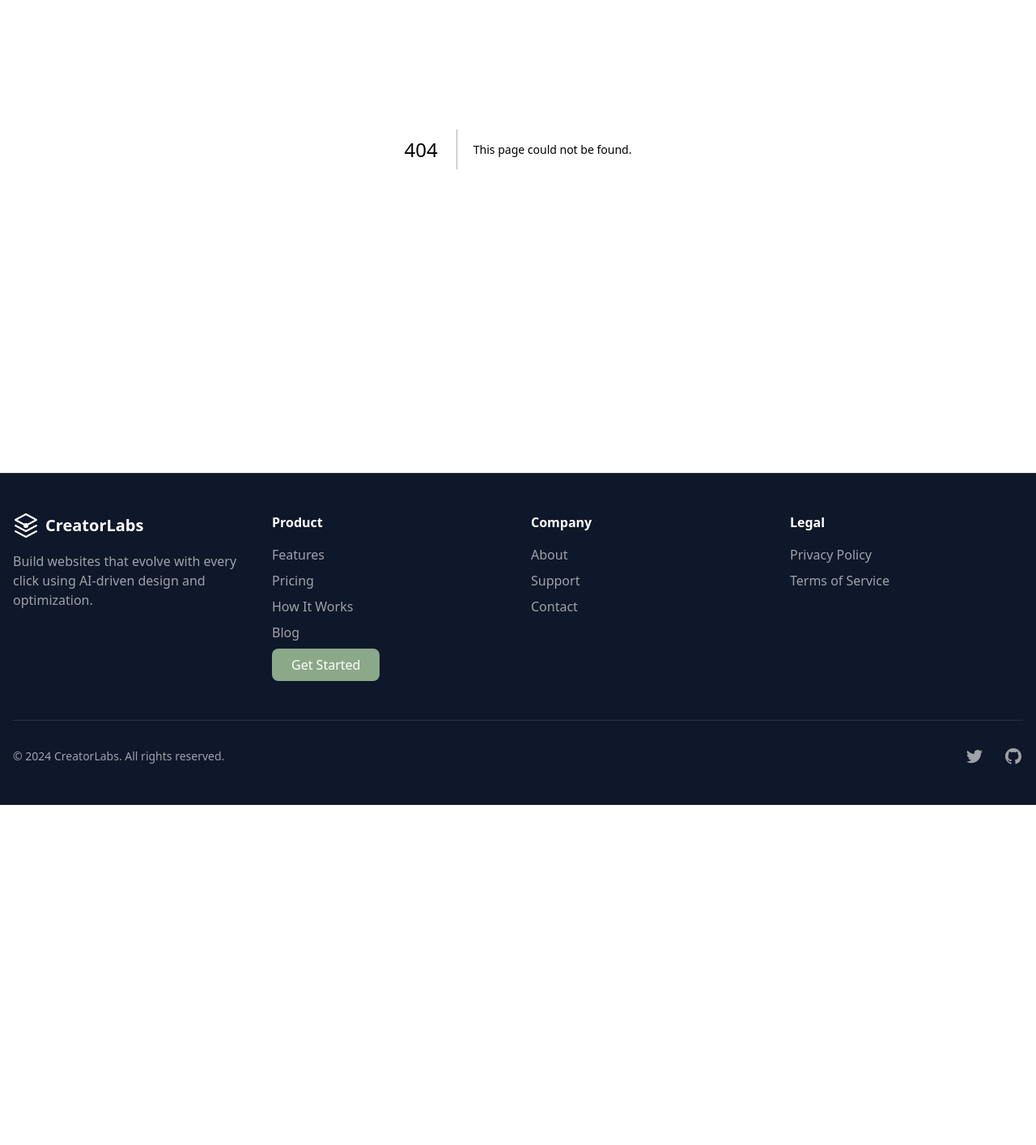
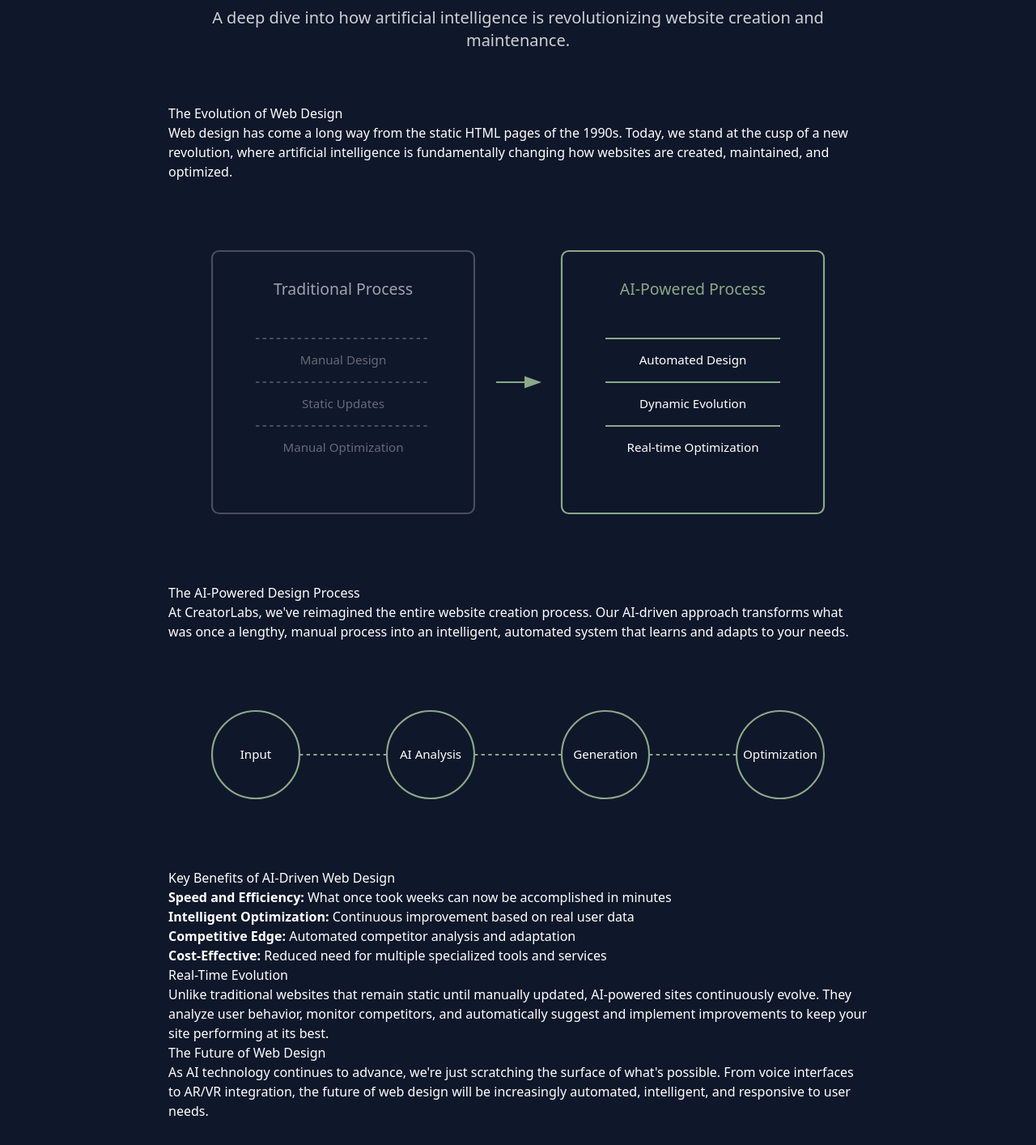
Before and after one commit to verma6uc/creatolabs, a Next.js app: page /blog/ai-transforming-web-design in a window 1280 px wide. Before the commit this address had no page. Shown: the part 280-1694 px from the top of the page at 81% size. Before the commit the page ends 1274 px from the top, so only its background shows below. Built offline with nearby package versions, Linux system fonts and the light colour scheme.

Commit message:
Add first blog post: How AI is Transforming Web Design. Include interactive SVG illustrations comparing traditional vs AI-powered design processes

```diff
--- /dev/null
+++ b/src/app/blog/ai-transforming-web-design/page.tsx
@@ -0,0 +1,143 @@
+'use client';
+
+import Image from 'next/image';
+
+const ComparisonSVG = () => (
+  <svg className="w-full h-auto my-8" viewBox="0 0 800 400" fill="none" xmlns="http://www.w3.org/2000/svg">
+    {/* Traditional Web Design Process */}
+    <g className="opacity-60">
+      <rect x="50" y="50" width="300" height="300" rx="8" className="stroke-white/40" strokeWidth="2" />
+      <text x="200" y="100" className="fill-white text-lg font-medium" textAnchor="middle">Traditional Process</text>
+      <path d="M100 150 L300 150" className="stroke-white/40" strokeWidth="2" strokeDasharray="4 4" />
+      <text x="200" y="180" className="fill-white/60 text-sm" textAnchor="middle">Manual Design</text>
+      <path d="M100 200 L300 200" className="stroke-white/40" strokeWidth="2" strokeDasharray="4 4" />
+      <text x="200" y="230" className="fill-white/60 text-sm" textAnchor="middle">Static Updates</text>
+      <path d="M100 250 L300 250" className="stroke-white/40" strokeWidth="2" strokeDasharray="4 4" />
+      <text x="200" y="280" className="fill-white/60 text-sm" textAnchor="middle">Manual Optimization</text>
+    </g>
+
+    {/* AI-Powered Process */}
+    <g className="opacity-100">
+      <rect x="450" y="50" width="300" height="300" rx="8" className="stroke-sage-green" strokeWidth="2" />
+      <text x="600" y="100" className="fill-sage-green text-lg font-medium" textAnchor="middle">AI-Powered Process</text>
+      <path d="M500 150 L700 150" className="stroke-sage-green" strokeWidth="2" />
+      <text x="600" y="180" className="fill-white text-sm" textAnchor="middle">Automated Design</text>
+      <path d="M500 200 L700 200" className="stroke-sage-green" strokeWidth="2" />
+      <text x="600" y="230" className="fill-white text-sm" textAnchor="middle">Dynamic Evolution</text>
+      <path d="M500 250 L700 250" className="stroke-sage-green" strokeWidth="2" />
+      <text x="600" y="280" className="fill-white text-sm" textAnchor="middle">Real-time Optimization</text>
+    </g>
+
+    {/* Connecting Arrow */}
+    <path d="M375 200 L425 200" className="stroke-sage-green" strokeWidth="2" markerEnd="url(#arrowhead)" />
+    <defs>
+      <marker id="arrowhead" markerWidth="10" markerHeight="7" refX="9" refY="3.5" orient="auto">
+        <polygon points="0 0, 10 3.5, 0 7" className="fill-sage-green" />
+      </marker>
+    </defs>
+  </svg>
+);
+
+const AIProcessSVG = () => (
+  <svg className="w-full h-auto my-8" viewBox="0 0 800 200" fill="none" xmlns="http://www.w3.org/2000/svg">
+    <circle cx="100" cy="100" r="50" className="fill-sage-green/20 stroke-sage-green" strokeWidth="2" />
+    <text x="100" y="105" className="fill-white text-sm font-medium" textAnchor="middle">Input</text>
+
+    <path d="M150 100 L250 100" className="stroke-sage-green" strokeWidth="2" strokeDasharray="4 4" />
+
+    <circle cx="300" cy="100" r="50" className="fill-sage-green/20 stroke-sage-green" strokeWidth="2" />
+    <text x="300" y="105" className="fill-white text-sm font-medium" textAnchor="middle">AI Analysis</text>
+
+    <path d="M350 100 L450 100" className="stroke-sage-green" strokeWidth="2" strokeDasharray="4 4" />
+
+    <circle cx="500" cy="100" r="50" className="fill-sage-green/20 stroke-sage-green" strokeWidth="2" />
+    <text x="500" y="105" className="fill-white text-sm font-medium" textAnchor="middle">Generation</text>
+
+    <path d="M550 100 L650 100" className="stroke-sage-green" strokeWidth="2" strokeDasharray="4 4" />
+
+    <circle cx="700" cy="100" r="50" className="fill-sage-green/20 stroke-sage-green" strokeWidth="2" />
+    <text x="700" y="105" className="fill-white text-sm font-medium" textAnchor="middle">Optimization</text>
+  </svg>
+);
+
+export default function BlogPost() {
+  return (
+    <article className="min-h-screen bg-dark-bg text-white py-16">
+      <div className="container mx-auto px-4 max-w-4xl">
+        <header className="text-center mb-16">
+          <time className="text-sage-green text-sm font-medium">October 1, 2024</time>
+          <h1 className="text-4xl md:text-5xl font-montserrat font-bold mt-4 mb-6">
+            How AI is Transforming the Web Design Landscape
+          </h1>
+          <p className="text-xl text-white/80">
+            A deep dive into how artificial intelligence is revolutionizing website creation and maintenance.
+          </p>
+        </header>
+
+        <div className="prose prose-lg prose-invert mx-auto">
+          <h2>The Evolution of Web Design</h2>
+          <p>
+            Web design has come a long way from the static HTML pages of the 1990s. Today, we stand at
+            the cusp of a new revolution, where artificial intelligence is fundamentally changing how
+            websites are created, maintained, and optimized.
+          </p>
+
+          <ComparisonSVG />
+
+          <h2>The AI-Powered Design Process</h2>
+          <p>
+            At CreatorLabs, we've reimagined the entire website creation process. Our AI-driven approach
+            transforms what was once a lengthy, manual process into an intelligent, automated system that
+            learns and adapts to your needs.
+          </p>
+
+          <AIProcessSVG />
+
+          <h2>Key Benefits of AI-Driven Web Design</h2>
+          <ul>
+            <li>
+              <strong>Speed and Efficiency:</strong> What once took weeks can now be accomplished in minutes
+            </li>
+            <li>
+              <strong>Intelligent Optimization:</strong> Continuous improvement based on real user data
+            </li>
+            <li>
+              <strong>Competitive Edge:</strong> Automated competitor analysis and adaptation
+            </li>
+            <li>
+              <strong>Cost-Effective:</strong> Reduced need for multiple specialized tools and services
+            </li>
+          </ul>
+
+          <h2>Real-Time Evolution</h2>
+          <p>
+            Unlike traditional websites that remain static until manually updated, AI-powered sites
+            continuously evolve. They analyze user behavior, monitor competitors, and automatically
+            suggest and implement improvements to keep your site performing at its best.
+          </p>
+
+          <h2>The Future of Web Design</h2>
+          <p>
+            As AI technology continues to advance, we're just scratching the surface of what's possible.
+            From voice interfaces to AR/VR integration, the future of web design will be increasingly
+            automated, intelligent, and responsive to user needs.
+          </p>
+
+          <div className="bg-sage-green/10 border border-sage-green rounded-lg p-6 my-8">
+            <h3 className="text-sage-green mb-4">Ready to Experience the Future?</h3>
+            <p className="mb-4">
+              Try CreatorLabs today and see how AI can transform your web presence. Our intelligent
+              system will guide you through the entire process, from initial concept to launch and beyond.
+            </p>
+            <a
+              href="/get-started"
+              className="inline-block bg-sage-green text-white px-6 py-3 rounded-lg hover:bg-sage-green/90 transition-colors"
+            >
+              Get Started Now
+            </a>
+          </div>
+        </div>
+      </div>
+    </article>
+  );
+}
```
